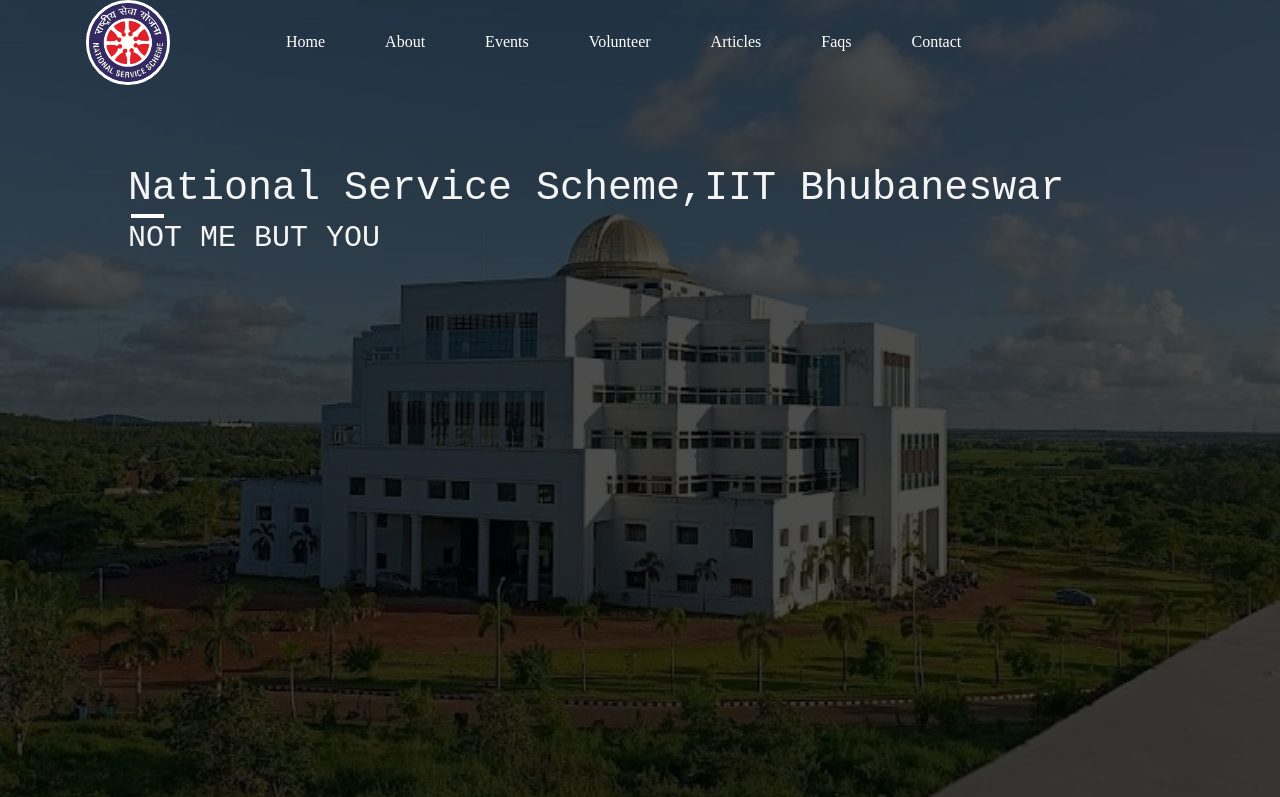
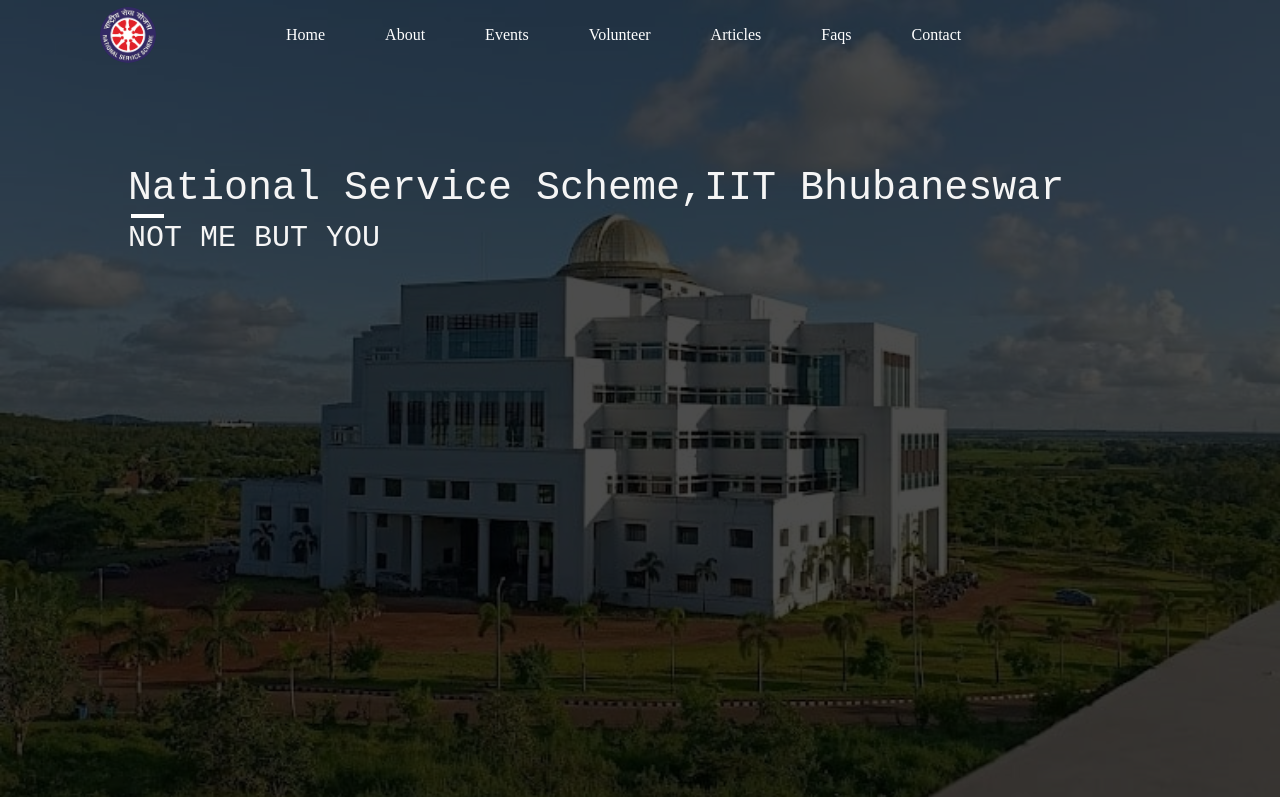
Before and after one commit to 23ee02008prajit/nsswebsite, a plain HTML site: page index.html in a window 1280 px wide. Shown: the top 797 px of the page. Drawn offline with Linux system fonts and the light colour scheme.

Commit message:
Update style.css

```diff
--- a/style.css
+++ b/style.css
@@ -50,8 +50,8 @@
 }
 
 .logo img{
-    width:33%;
-    border: 3px solid white;
+    width:22%;
+    border: 4px transparent;
     border-radius:50px;
 }
 
```
